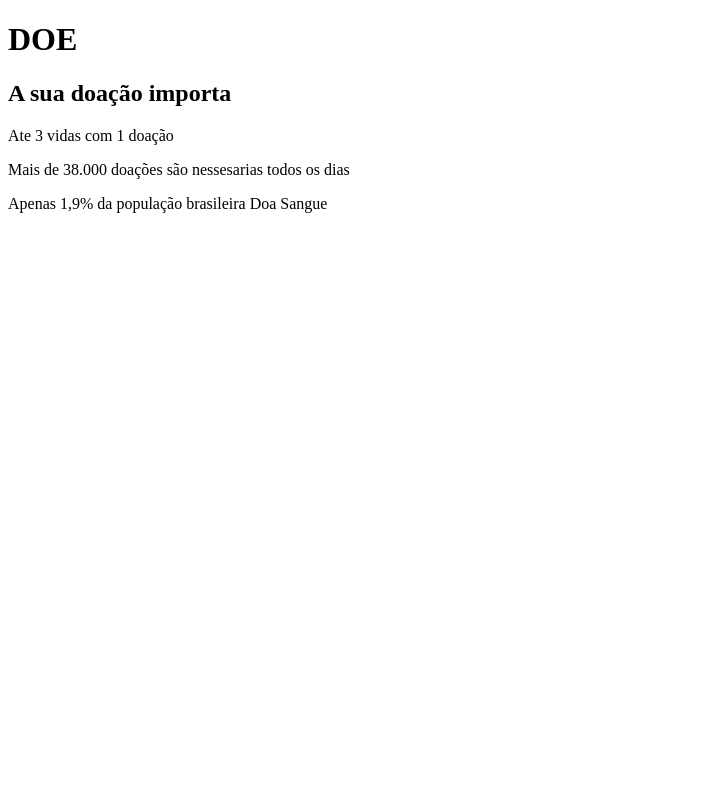
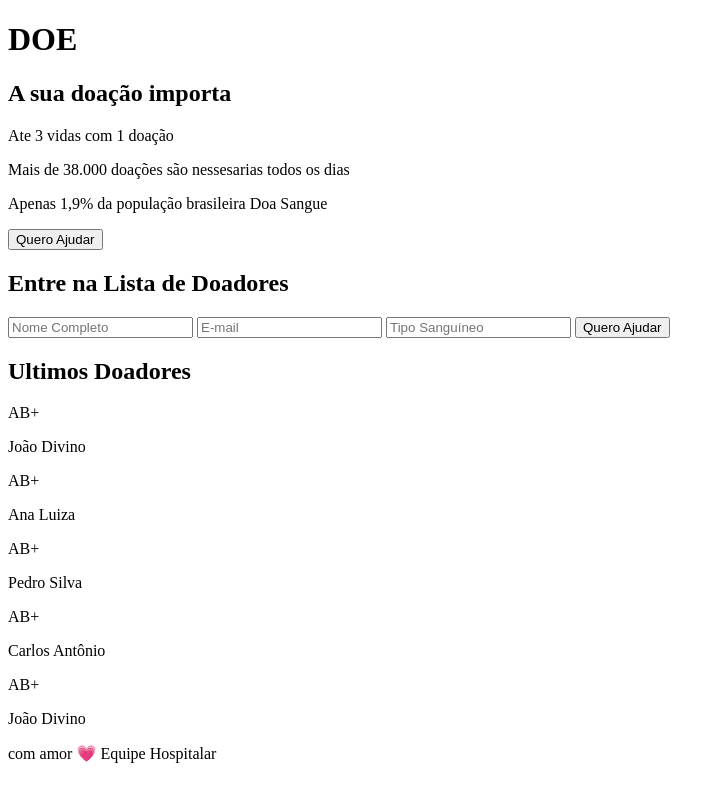
Before and after one commit to joaodivinod/DOE, a plain HTML site: page index.html in a window 1280 px wide. Shown: the whole page, without its empty margins (0-725 px from the left). Drawn offline with Linux system fonts and the light colour scheme.

Commit message:
Estrutura HTML concluída

```diff
--- a/index.html
+++ b/index.html
@@ -1,15 +1,63 @@
 <!DOCTYPE html>
 <html lang="pt-br">
+
 <head>
     <meta charset="UTF-8">
     <meta name="viewport" content="width=device-width, initial-scale=1.0">
     <title>DOE</title>
 </head>
+
 <body>
-    <h1>DOE</h1>
-    <h2>A sua doação importa</h2>
-    <p>Ate 3 vidas com 1 doação</p>
-    <p>Mais de 38.000 doações são nessesarias todos os dias</p>
-    <p>Apenas 1,9% da população brasileira Doa Sangue</p>
+    <header>
+        <h1>DOE</h1>
+        <h2>A sua doação importa</h2>
+        <p>Ate 3 vidas com 1 doação</p>
+        <p>Mais de 38.000 doações são nessesarias todos os dias</p>
+        <p>Apenas 1,9% da população brasileira Doa Sangue</p>
+        <button>Quero Ajudar</button>
+    </header>
+    <section class="form">
+        <h2>Entre na Lista de Doadores</h2>
+        <form action="/">
+            <input type="text" name="name" placeholder="Nome Completo">
+            <input type="email" name="email" placeholder="E-mail">
+            <input type="text" name="blood" placeholder="Tipo Sanguíneo">
+            <button>Quero Ajudar</button>
+        </form>
+    </section>
+    <main>
+        <h2>Ultimos Doadores</h2>
+        <section class="donors">
+            <div class="donor">
+                <div class="blood">AB+</div>
+                <p>João Divino</p>
+            </div>
+
+            <div class="donor">
+                <div class="blood">AB+</div>
+                <p>Ana Luiza</p>
+            </div>
+
+            <div class="donor">
+                <div class="blood">AB+</div>
+                <p>Pedro Silva</p>
+            </div>
+
+            <div class="donor">
+                <div class="blood">AB+</div>
+                <p>Carlos Antônio</p>
+            </div>
+
+            <div class="donor">
+                <div class="blood">AB+</div>
+                <p>João Divino</p>
+            </div>
+
+        </section>
+    </main>
+    <footer>
+        com amor 💗 Equipe Hospitalar
+    </footer>
 </body>
+
 </html>
```
